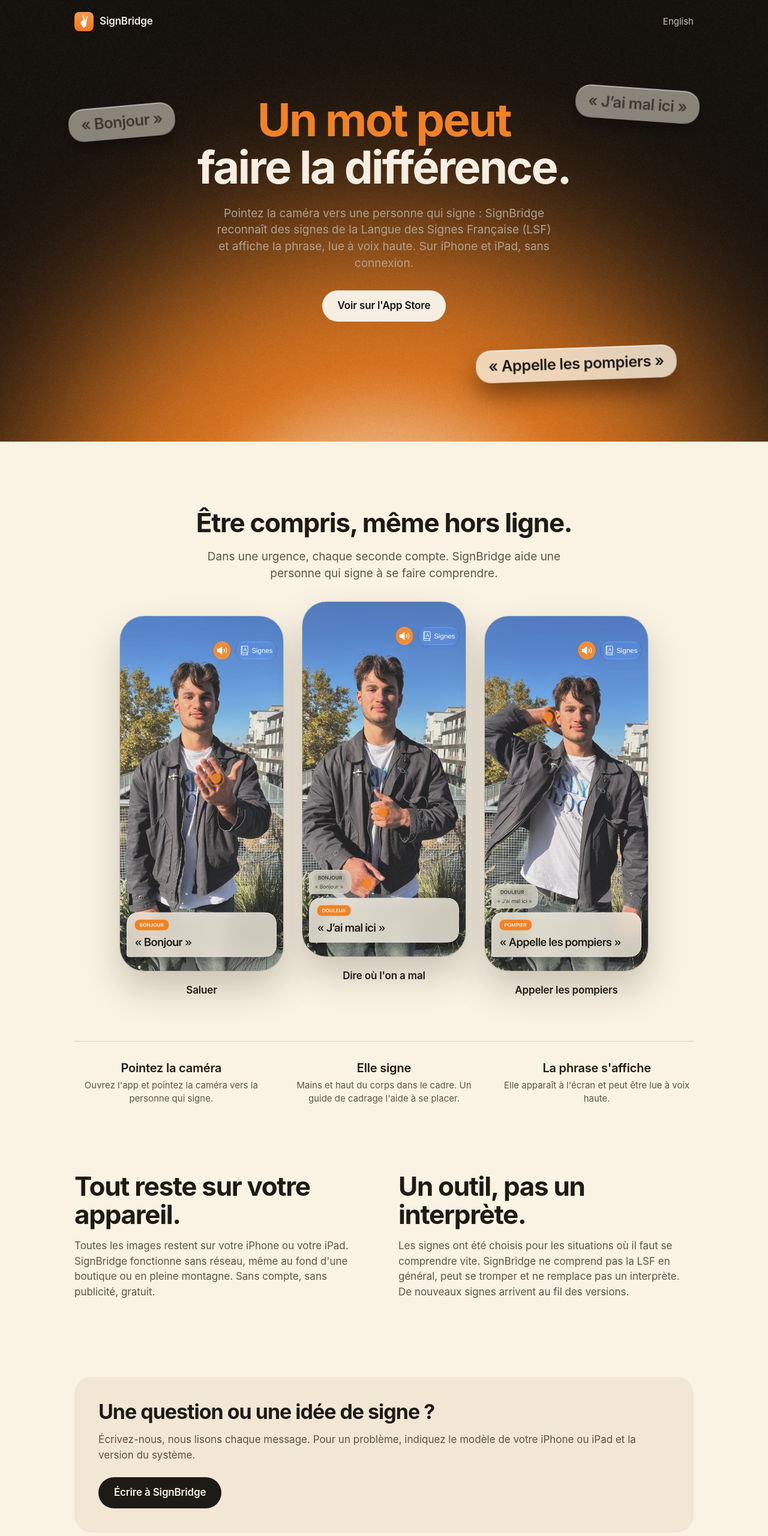
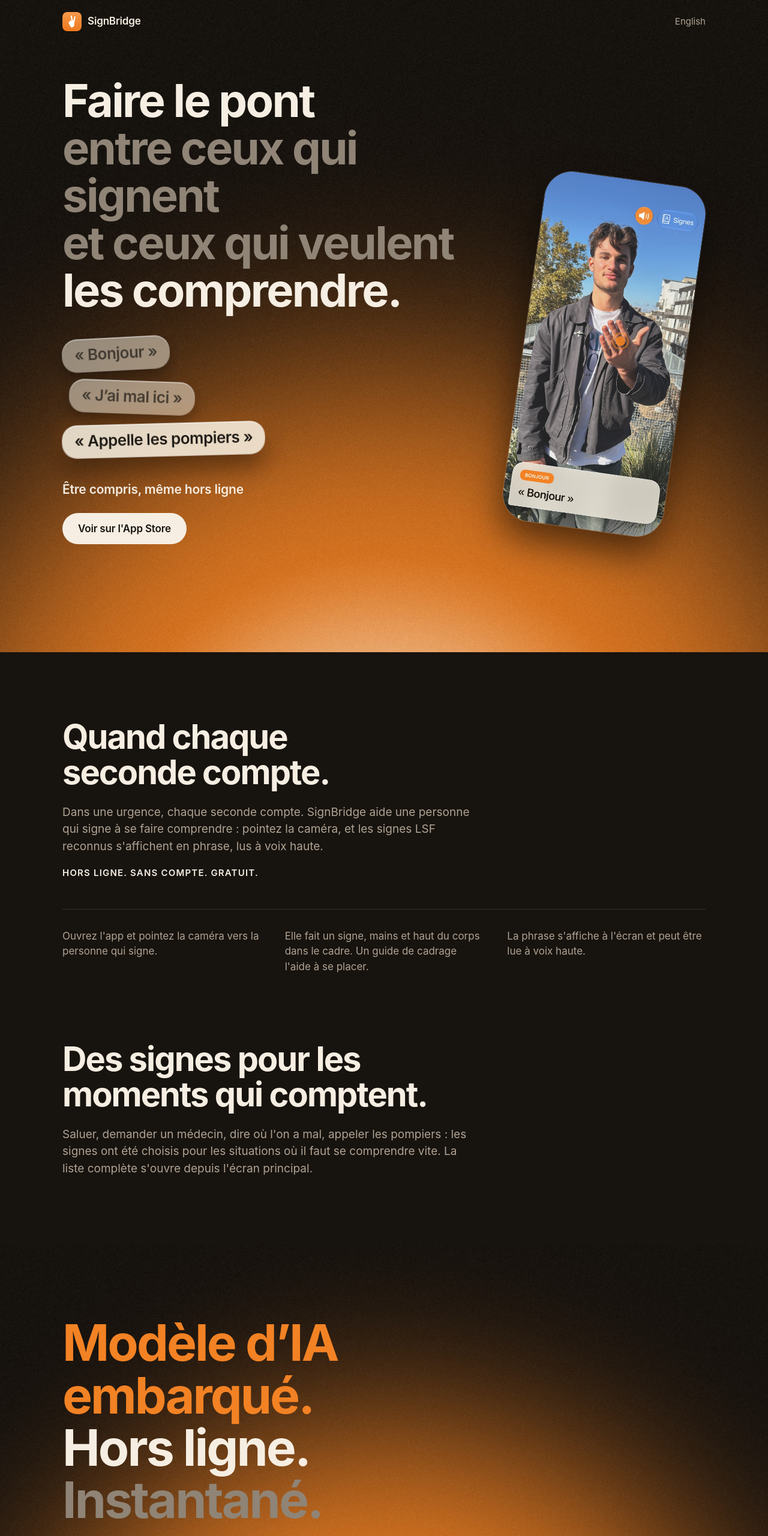
Before and after one commit to mdesmartin/signbridge-site, a plain HTML site: page index.html in a window 1280 px wide. Shown: the top 2560 px of the page at 60% size. Drawn offline with Linux system fonts and the light colour scheme.

Commit message:
Site: App Store wording, dark store look, one screenshot
Text taken from the App Store description and the final store screens. The
whole site is dark like the store set. One tilted phone instead of three
screenshots. The stylesheet link is versioned so Safari drops the old cached
file, which left the page unstyled on iPhone.

Co-Authored-By: Claude Opus 5.5 <noreply@anthropic.com>

```diff
--- a/index.html
+++ b/index.html
@@ -2,56 +2,63 @@
 <html lang="fr">
 <head>
 <meta charset="utf-8">
-<meta name="viewport" content="width=device-width, initial-scale=1">
+<meta name="viewport" content="width=device-width, initial-scale=1, viewport-fit=cover">
 <title>SignBridge – Signes LSF</title>
 <meta name="description" content="Pointez la caméra vers une personne qui signe : SignBridge reconnaît des signes de la LSF et affiche une phrase associée. Tout reste sur l'appareil, sans connexion.">
 <meta name="theme-color" content="#17130F">
+<meta name="color-scheme" content="dark">
 <link rel="icon" type="image/png" href="img/favicon.png">
 <link rel="apple-touch-icon" href="img/apple-touch-icon.png">
-<link rel="alternate" hreflang="en" href="en/">
-<link rel="stylesheet" href="style.css">
+<link rel="stylesheet" href="style.css?v=3">
 </head>
 <body>
 <div class="hero">
 <header class="nav">
-<a class="marque" href="./"><img src="img/logo.png" alt="">SignBridge</a>
+<a class="marque" href="./"><img src="img/logo.png" width="32" height="32" alt="">SignBridge</a>
 <a class="langue" href="en/" hreflang="en" lang="en">English</a>
 </header>
-<div class="hero-texte">
-<h1><span class="o">Un mot peut</span> <span>faire la différence.</span></h1>
-<p>Pointez la caméra vers une personne qui signe : SignBridge reconnaît des signes de la Langue des Signes Française (LSF) et affiche la phrase, lue à voix haute. Sur iPhone et iPad, sans connexion.</p>
+<div class="hero-grille">
+<div>
+<h1 class="titre"><span>Faire le pont</span><span class="g">entre ceux qui signent</span><span class="g">et ceux qui veulent</span><span>les comprendre.</span></h1>
+<div class="bulles" aria-hidden="true"><div class="bulle">« Bonjour »</div><div class="bulle">« J’ai mal ici »</div><div class="bulle">« Appelle les pompiers »</div></div>
+<p class="sous-titre">Être compris, même hors ligne</p>
 <a class="bouton" href="https://apps.apple.com/app/id6786380083">Voir sur l'App Store</a>
 </div>
-<div class="bulle vieille b1" aria-hidden="true">« Bonjour »</div>
-<div class="bulle vieille b2" aria-hidden="true">« J’ai mal ici »</div>
-<div class="bulle b3" aria-hidden="true">« Appelle les pompiers »</div>
+<div class="telephone"><img src="img/fr-bonjour.jpg" width="506" height="1100" alt="SignBridge reconnaît le signe Bonjour et affiche « Bonjour »."></div>
+</div>
+<div class="hero-pied"></div>
 </div>
 
 <main>
-<section class="section centre">
-<h2>Être compris, même hors ligne.</h2>
-<p class="chapeau">Dans une urgence, chaque seconde compte. SignBridge aide une personne qui signe à se faire comprendre.</p>
-<div class="ecrans">
-<figure class="ecran"><div class="telephone"><img src="img/fr-bonjour.jpg" width="506" height="1100" alt="L'app reconnaît le signe Bonjour et affiche « Bonjour »." loading="lazy"></div><figcaption>Saluer</figcaption></figure>
-<figure class="ecran"><div class="telephone"><img src="img/fr-douleur.jpg" width="506" height="1100" alt="L'app reconnaît le signe Douleur et affiche « J'ai mal ici »." loading="lazy"></div><figcaption>Dire où l'on a mal</figcaption></figure>
-<figure class="ecran"><div class="telephone"><img src="img/fr-pompier.jpg" width="506" height="1100" alt="L'app reconnaît le signe Pompier et affiche « Appelle les pompiers »." loading="lazy"></div><figcaption>Appeler les pompiers</figcaption></figure>
-</div>
-<div class="etapes">
-<div><h3>Pointez la caméra</h3><p>Ouvrez l'app et pointez la caméra vers la personne qui signe.</p></div>
-<div><h3>Elle signe</h3><p>Mains et haut du corps dans le cadre. Un guide de cadrage l'aide à se placer.</p></div>
-<div><h3>La phrase s'affiche</h3><p>Elle apparaît à l'écran et peut être lue à voix haute.</p></div>
+<section class="section">
+<h2 class="titre"><span>Quand chaque</span><span>seconde compte.</span></h2>
+<p>Dans une urgence, chaque seconde compte. SignBridge aide une personne qui signe à se faire comprendre : pointez la caméra, et les signes LSF reconnus s'affichent en phrase, lus à voix haute.</p>
+<p class="majuscules">HORS LIGNE. SANS COMPTE. GRATUIT.</p>
+<div class="colonnes" aria-label="Comment ça marche">
+<div><p>Ouvrez l'app et pointez la caméra vers la personne qui signe.</p></div><div><p>Elle fait un signe, mains et haut du corps dans le cadre. Un guide de cadrage l'aide à se placer.</p></div><div><p>La phrase s'affiche à l'écran et peut être lue à voix haute.</p></div>
 </div>
 </section>
 
-<section class="section duo">
-<div><h2>Tout reste sur votre appareil.</h2><p>Toutes les images restent sur votre iPhone ou votre iPad. SignBridge fonctionne sans réseau, même au fond d'une boutique ou en pleine montagne. Sans compte, sans publicité, gratuit.</p></div>
-<div><h2>Un outil, pas un interprète.</h2><p>Les signes ont été choisis pour les situations où il faut se comprendre vite. SignBridge ne comprend pas la LSF en général, peut se tromper et ne remplace pas un interprète. De nouveaux signes arrivent au fil des versions.</p></div>
+<section class="section">
+<h2 class="titre"><span>Des signes pour les</span><span>moments qui comptent.</span></h2>
+<p>Saluer, demander un médecin, dire où l'on a mal, appeler les pompiers : les signes ont été choisis pour les situations où il faut se comprendre vite. La liste complète s'ouvre depuis l'écran principal.</p>
+</section>
+
+<section class="horizon">
+<h2 class="titre"><span class="o">Modèle d’IA</span><span class="o">embarqué.</span><span>Hors ligne.</span><span class="g">Instantané.</span></h2>
+</section>
+
+<section class="section">
+<div class="colonnes deux">
+<div><h3>Tout reste sur votre appareil</h3><p>Toutes les images restent sur votre iPhone ou votre iPad. SignBridge fonctionne sans réseau, même au fond d'une boutique ou en pleine montagne.</p></div>
+<div><h3>Un outil, pas un interprète</h3><p>SignBridge reconnaît des signes de la LSF. Il ne comprend pas la LSF en général, peut se tromper et ne remplace pas un interprète. La liste grandira avec le temps.</p></div>
+</div>
 </section>
 
 <section class="section" id="support">
 <div class="carte">
-<h2>Une question ou une idée de signe ?</h2>
-<p>Écrivez-nous, nous lisons chaque message. Pour un problème, indiquez le modèle de votre iPhone ou iPad et la version du système.</p>
+<h2 class="titre">Une question ou une idée de signe ?</h2>
+<p>Écrivez-nous. Pour un problème, indiquez le modèle de votre iPhone ou iPad et la version du système.</p>
 <a class="bouton" href="mailto:mdesmartin@icloud.com?subject=SignBridge">Écrire à SignBridge</a>
 </div>
 </section>
@@ -59,7 +66,7 @@
 
 <footer>
 <span>© 2026 SignBridge</span>
-<nav><a href="./privacy.html">Confidentialité</a><a href="./#support">Support</a></nav>
+<nav><a href="privacy.html">Confidentialité</a><a href="./#support">Support</a></nav>
 </footer>
 </body>
 </html>
--- a/style.css
+++ b/style.css
@@ -1,99 +1,87 @@
-:root{
-  --fond:#FAF3E3;--encre:#1E1A15;--texte-secondaire:#5C5346;--orange:#F28224;
-  --separateur:rgba(30,26,21,0.14);--carte:#F1E7D4;
-  --nuit:#17130F;--creme:#F6EEE2;--gris-nuit:#AFA393
-}
-@media (prefers-color-scheme:dark){:root{
-  --fond:#17130F;--encre:#F6EEE2;--texte-secondaire:#AFA393;
-  --separateur:rgba(246,238,226,0.14);--carte:#221C16
-}}
+:root{--nuit:#17130F;--creme:#F6EEE2;--gris:#8F8476;--texte:#AFA393;--orange:#F28224;--separateur:rgba(246,238,226,0.14);--carte:#221C16;color-scheme:dark}
 *{box-sizing:border-box}
-html{-webkit-text-size-adjust:100%}
-body{margin:0;background:var(--fond);color:var(--encre);font:17px/1.5 -apple-system,BlinkMacSystemFont,"SF Pro Text","Segoe UI",Roboto,Helvetica,Arial,sans-serif;-webkit-font-smoothing:antialiased}
+html{-webkit-text-size-adjust:100%;background:var(--nuit)}
+body{margin:0;background:var(--nuit);color:var(--creme);font:17px/1.5 -apple-system,BlinkMacSystemFont,"SF Pro Text","Segoe UI",Roboto,Helvetica,Arial,sans-serif;-webkit-font-smoothing:antialiased}
 a{color:inherit}
 img{max-width:100%;height:auto;display:block}
+.o{color:var(--orange)}
+.g{color:var(--gris)}
 
 /* Navigation */
-.nav{width:100%;display:flex;justify-content:space-between;align-items:center;max-width:1080px;margin:0 auto;padding:20px 24px;font-size:15px}
+.nav{width:100%;max-width:1120px;margin:0 auto;padding:20px 24px;display:flex;justify-content:space-between;align-items:center;font-size:15px}
 .marque{display:flex;align-items:center;gap:10px;font-weight:600;font-size:17px;letter-spacing:-0.01em;text-decoration:none}
 .marque img{width:32px;height:32px;border-radius:8px}
-.langue{text-decoration:none;opacity:.8}
-.langue:hover{opacity:1}
+.langue{text-decoration:none;color:var(--texte)}
+.langue:hover{color:var(--creme)}
 
-/* Hero: always dark, the orange horizon at the bottom */
-.hero{position:relative;overflow:hidden;background:var(--nuit) url(img/horizon.jpg) no-repeat center bottom;background-size:cover;color:var(--creme);min-height:min(92vh,820px);display:flex;flex-direction:column}
-.hero-texte{flex:1;display:flex;flex-direction:column;align-items:center;justify-content:center;text-align:center;padding:48px 24px 160px;position:relative;z-index:2}
-.hero h1{margin:0;font-size:clamp(40px,7vw,76px);line-height:1.04;font-weight:700;letter-spacing:-0.035em}
-.hero h1 span{display:block}
-.hero h1 .o{color:var(--orange)}
-.hero p{max-width:560px;margin:24px 0 32px;font-size:19px;line-height:1.45;color:var(--gris-nuit)}
-.bouton{display:inline-flex;align-items:center;gap:10px;height:52px;padding:0 26px;border-radius:26px;background:var(--creme);color:var(--nuit);font-weight:600;letter-spacing:-0.01em;text-decoration:none}
+/* Big type, as on the store screens */
+.titre{margin:0;font-weight:700;letter-spacing:-0.035em;line-height:1.04}
+.titre span{display:block}
+
+/* Hero */
+.hero{position:relative;overflow:hidden;background:var(--nuit) url(img/horizon.jpg) no-repeat center bottom;background-size:cover}
+.hero-grille{max-width:1120px;margin:0 auto;padding:56px 24px 0;display:grid;grid-template-columns:1.35fr 0.65fr;gap:32px;align-items:center}
+.hero .titre{font-size:clamp(44px,6.4vw,76px)}
+.bulles{display:flex;flex-direction:column;align-items:flex-start;gap:18px;margin:40px 0 0}
+.bulle{padding:12px 20px 13px;border-radius:24px;font-weight:600;font-size:clamp(19px,2.2vw,26px);line-height:1.1;letter-spacing:-0.02em;white-space:nowrap;background:rgba(250,243,227,0.5);color:rgba(30,26,21,0.72);-webkit-backdrop-filter:blur(22px);backdrop-filter:blur(22px);box-shadow:inset 0 1px 0 rgba(255,255,255,0.6),0 0 0 1px rgba(255,255,255,0.45),0 14px 28px rgba(0,0,0,0.35)}
+.bulle:nth-child(1){transform:rotate(-3deg)}
+.bulle:nth-child(2){transform:rotate(2deg);margin-left:12px}
+.bulle:nth-child(3){transform:rotate(-1.5deg);background:rgba(250,243,227,0.85);color:#1E1A15;box-shadow:inset 0 1px 0 rgba(255,255,255,0.75),0 0 0 1px rgba(255,255,255,0.6),0 20px 40px rgba(0,0,0,0.45),0 0 40px rgba(242,130,36,0.25)}
+.sous-titre{margin:40px 0 24px;font-size:21px;font-weight:600;letter-spacing:-0.01em}
+.bouton{display:inline-flex;align-items:center;height:52px;padding:0 26px;border-radius:26px;background:var(--creme);color:var(--nuit);font-weight:600;letter-spacing:-0.01em;text-decoration:none}
 .bouton:hover{background:#fff}
-
-.bulle{position:absolute;z-index:1;padding:12px 20px 13px;border-radius:24px;font-weight:600;font-size:clamp(17px,2vw,26px);line-height:1.1;letter-spacing:-0.02em;white-space:nowrap;background:rgba(250,243,227,0.78);color:#1E1A15;-webkit-backdrop-filter:blur(22px);backdrop-filter:blur(22px);box-shadow:inset 0 1px 0 rgba(255,255,255,0.75),0 0 0 1px rgba(255,255,255,0.6),0 20px 40px rgba(0,0,0,0.45),0 0 40px rgba(242,130,36,0.25)}
-.bulle.vieille{background:rgba(250,243,227,0.5);color:rgba(30,26,21,0.72);box-shadow:inset 0 1px 0 rgba(255,255,255,0.6),0 0 0 1px rgba(255,255,255,0.45),0 14px 28px rgba(0,0,0,0.35)}
-.b1{left:9%;top:24%;transform:rotate(-5deg)}
-.b2{right:9%;top:20%;transform:rotate(4deg)}
-.b3{right:12%;bottom:14%;transform:rotate(-2deg)}
+.telephone{justify-self:center;width:min(340px,80%);margin-top:24px;margin-bottom:-120px;transform:rotate(8deg);border-radius:46px;overflow:hidden;box-shadow:0 0 0 1px rgba(246,238,226,0.18),0 30px 60px rgba(0,0,0,0.55)}
+.hero-pied{height:180px}
 
 /* Sections */
-.section{max-width:1080px;margin:0 auto;padding:112px 24px 0}
-h2{margin:0 0 16px;font-size:clamp(30px,4.4vw,44px);line-height:1.06;font-weight:700;letter-spacing:-0.03em}
-h3{margin:0 0 6px;font-size:20px;line-height:1.2;font-weight:600;letter-spacing:-0.01em;color:var(--encre)}
-.section p{color:var(--texte-secondaire)}
-.chapeau{font-size:19px;max-width:620px}
-.centre{text-align:center}
-.centre .chapeau{margin-left:auto;margin-right:auto}
+.section{max-width:1120px;margin:0 auto;padding:112px 24px 0}
+.section .titre{font-size:clamp(36px,5vw,56px);margin-bottom:24px}
+.section p,.section li{color:var(--texte);font-size:19px;line-height:1.5;max-width:680px}
+.section p strong{color:var(--creme)}
+.majuscules{font-size:15px!important;font-weight:600;letter-spacing:0.08em;color:var(--creme)!important}
+.colonnes{display:grid;grid-template-columns:repeat(3,1fr);gap:40px;margin-top:48px;padding-top:32px;border-top:1px solid var(--separateur)}
+.colonnes.deux{grid-template-columns:1fr 1fr;border-top:0;padding-top:0;margin-top:0}
+.colonnes h3{margin:0 0 8px;font-size:20px;line-height:1.2;font-weight:600;letter-spacing:-0.01em}
+.colonnes p{margin:0;font-size:17px}
 
-/* Screenshots */
-.ecrans{display:grid;grid-template-columns:repeat(3,1fr);gap:32px;margin:56px auto 0;max-width:880px;align-items:start}
-.ecran{margin:0;text-align:center}
-.telephone{border-radius:40px;overflow:hidden;box-shadow:0 0 0 1px var(--separateur),0 30px 60px rgba(30,26,21,0.22)}
-.ecran:nth-child(2){margin-top:-24px}
-.ecran figcaption{margin-top:20px;font-weight:600;letter-spacing:-0.01em}
-
-/* Steps, as plain prose */
-.etapes{display:grid;grid-template-columns:repeat(3,1fr);gap:32px;margin-top:72px;padding-top:32px;border-top:1px solid var(--separateur)}
-.etapes p{margin:0;font-size:15px;line-height:1.45}
-
-/* Two columns */
-.duo{display:grid;grid-template-columns:1fr 1fr;gap:48px}
+/* Horizon block, like the last store screen */
+.horizon{margin-top:112px;background:var(--nuit) url(img/horizon.jpg) no-repeat center bottom;background-size:cover;padding:120px 24px 200px}
+.horizon{padding-left:0;padding-right:0}
+.horizon .titre{max-width:1120px;margin:0 auto;padding:0 24px;font-size:clamp(44px,7vw,84px)}
 
 /* Card */
 .carte{background:var(--carte);border-radius:28px;padding:40px}
-.carte h2{font-size:clamp(26px,3.4vw,34px)}
-.carte p{margin:8px 0 0}
-.carte .bouton{margin-top:24px;background:var(--encre);color:var(--fond)}
-.carte .bouton:hover{opacity:.9}
+.carte .titre{font-size:clamp(28px,3.6vw,40px)!important;margin-bottom:12px!important}
+.carte p{margin:0 0 24px}
 
 /* Footer */
-footer{max-width:1080px;margin:112px auto 0;padding:24px 24px 48px;border-top:1px solid var(--separateur);display:flex;flex-wrap:wrap;gap:12px 24px;justify-content:space-between;font-size:14px;color:var(--texte-secondaire)}
+footer{max-width:1120px;margin:112px auto 0;padding:24px 24px 48px;border-top:1px solid var(--separateur);display:flex;flex-wrap:wrap;gap:12px 24px;justify-content:space-between;font-size:14px;color:var(--texte)}
 footer nav{display:flex;gap:24px}
 footer a{text-decoration:none}
-footer a:hover{color:var(--encre)}
+footer a:hover{color:var(--creme)}
 
 /* Document pages (privacy) */
 .doc .nav,.doc main,.doc footer{max-width:728px}
 .doc main{margin:0 auto;padding:8px 24px 0}
 .doc h1{margin:32px 0 8px;font-size:clamp(34px,5vw,44px);line-height:1.06;font-weight:700;letter-spacing:-0.03em}
 .doc h2{font-size:22px;letter-spacing:-0.01em;margin:40px 0 8px}
-.doc p,.doc li{color:var(--texte-secondaire)}
+.doc p,.doc li{color:var(--texte)}
 .doc .carte{padding:20px 24px;margin:24px 0}
-.doc .carte p{margin:0;color:var(--encre)}
+.doc .carte p{margin:0;color:var(--creme)}
 .doc main a{color:var(--orange)}
 .doc footer{margin-top:72px}
 
-@media (max-width:760px){
-  .hero{min-height:auto}
-  .hero-texte{padding:72px 24px 200px}
-  .b1{left:6%;top:auto;bottom:118px}
-  .b2{display:none}
-  .b3{right:6%;bottom:48px}
-  .ecrans{grid-template-columns:1fr;max-width:280px;gap:48px}
-  .ecran:nth-child(2){margin-top:0}
-  .etapes,.duo{grid-template-columns:1fr;gap:20px}
-  .section{padding-top:80px}
+@media (max-width:820px){
+  .hero-grille{grid-template-columns:1fr;padding-top:32px;gap:0}
+  .bulles{margin-top:32px}
+  .telephone{width:72%;margin:56px 0 -160px auto;transform:rotate(8deg) translateX(16%)}
+  .hero-pied{height:200px}
+  .section{padding-top:88px}
+  .section p,.section li{font-size:17px}
+  .colonnes,.colonnes.deux{grid-template-columns:1fr;gap:24px}
+  .hero .titre{font-size:clamp(34px,10vw,44px)}
+  .horizon{margin-top:88px;padding:96px 0 160px}
   .carte{padding:28px 24px}
-  footer{margin-top:80px}
+  footer{margin-top:88px}
 }
-@media (prefers-reduced-motion:no-preference){.bouton{transition:background .2s,opacity .2s}}
+@media (prefers-reduced-motion:no-preference){.bouton{transition:background .2s}}
```
Also changed, not shown: en/index.html (+35 -28 lines), en/privacy.html (+6 -6 lines), privacy.html (+6 -6 lines), img/en-douleur.jpg (deleted), img/en-pompier.jpg (deleted), img/fr-douleur.jpg (deleted), img/fr-pompier.jpg (deleted), 1 other file.
